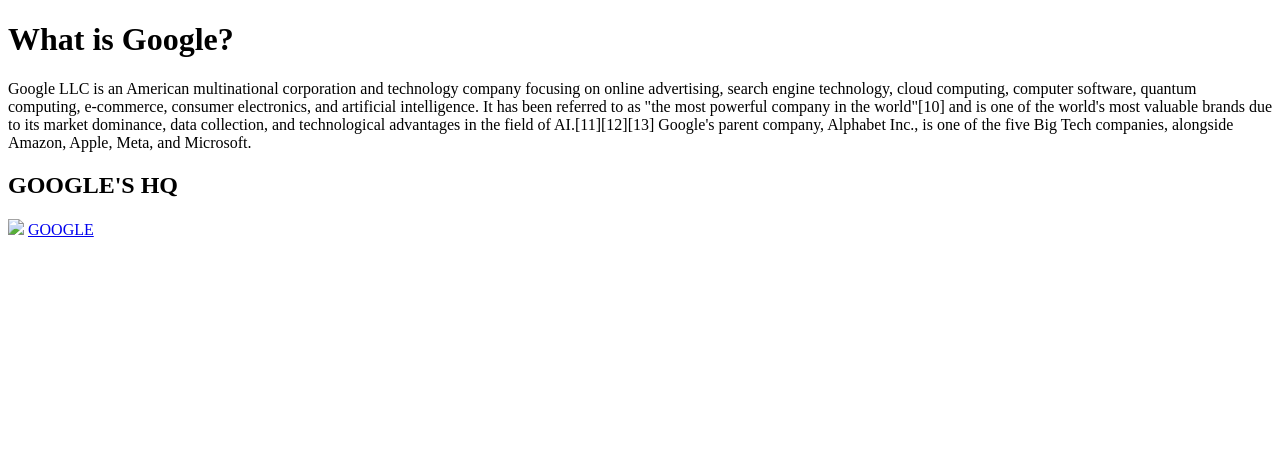
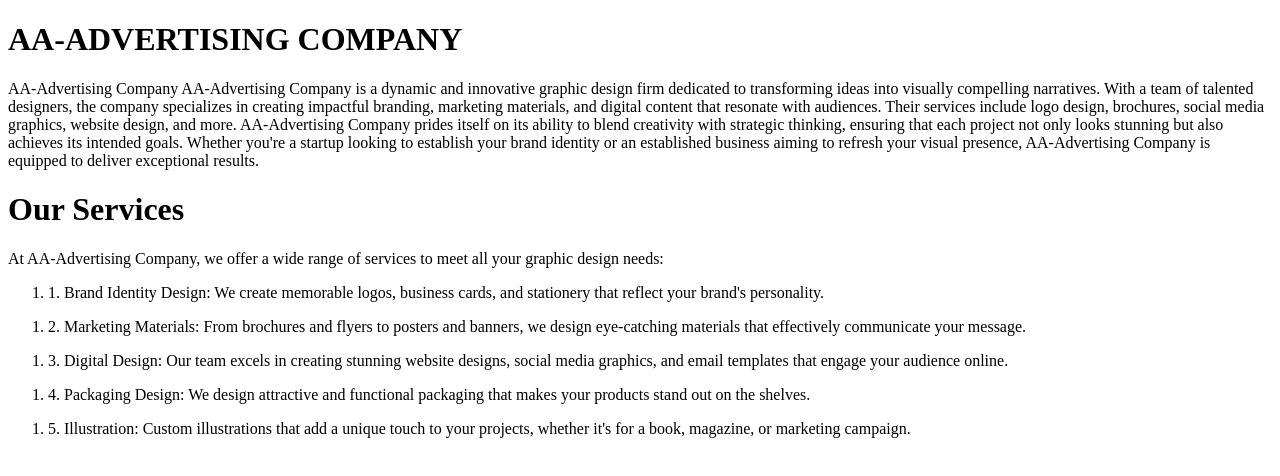
Before and after one commit to Judahabraham15/AA-Advertising-company, a plain HTML site: page index.html in a window 1280 px wide. Drawn offline with Linux system fonts and the light colour scheme.

Commit message:
Add files via upload

```diff
--- a/index.html
+++ b/index.html
@@ -1,28 +1,114 @@
 <!DOCTYPE html>
 <html>
     <head>
-        <meta>
+        <meta charset="UTF-8">
         <title>GOOGLE</title>
+        <link rel="stylesheet"type="text/css"href="stylesheet.css">
     </head>
     <body>
-        <h1>What is Google?</h1>
+       <div id="header">
+
+       </div>
+       <div id="navbar">
+
+       </div>
+      <div class="main">
+        <h1>AA-ADVERTISING COMPANY</h1>
+        <p>
+            AA-Advertising Company
+
+AA-Advertising Company is a dynamic and innovative graphic design firm dedicated to transforming ideas into visually compelling narratives. With a team of talented designers, the company specializes in creating impactful branding, marketing materials, and digital content that resonate with audiences. Their services include logo design, brochures, social media graphics, website design, and more. AA-Advertising Company prides itself on its ability to blend creativity with strategic thinking, ensuring that each project not only looks stunning but also achieves its intended goals. Whether you're a startup looking to establish your brand identity or an established business aiming to refresh your visual presence, AA-Advertising Company is equipped to deliver exceptional results.
+        </p>
+       <h1> Our Services</h1>
+
+At AA-Advertising Company, we offer a wide range of services to meet all your graphic design needs:
+
+<ol><li>1. Brand Identity Design: We create memorable logos, business cards, and stationery that reflect your brand's personality.</li></ol>
+
+<ol><li>2. Marketing Materials: From brochures and flyers to posters and banners, we design eye-catching materials that effectively communicate your message.</li></ol>
+
+<ol><li>3. Digital Design: Our team excels in creating stunning website designs, social media graphics, and email templates that engage your audience online.</li></ol>
+
+<ol><li>4. Packaging Design: We design attractive and functional packaging that makes your products stand out on the shelves.</li></ol>
+
+<ol><li>5. Illustration: Custom illustrations that add a unique touch to your projects, whether it's for a book, magazine, or marketing campaign.</li></ol>
+      </div>
+           <!-- <ul>
+                <li><a href class="button">Home</a></li>
+                <li><a href class="button">About</a></li>
+                <li><a href class="button">Services</a></li>
+                <li><a href class="button">Contact</a></li>
+            </ul>
+            <br>-->
+
+
+        <div> <!--A div works with several elements while a span works with small chunks of HTML i.e inline-->
+       <!-- <h1>What is Google?</h1>
         <p1>Google LLC is an American multinational corporation and technology company focusing on online advertising, search engine technology, cloud computing, computer software, quantum computing, e-commerce, consumer electronics, and artificial intelligence.
             It has been referred to as "the most powerful company in the world"[10] and is one of the world's most valuable brands due to its market dominance, data collection, and technological advantages in the field of AI.[11][12][13] Google's parent company, Alphabet Inc., is one of the five Big Tech companies, alongside Amazon, Apple, Meta, and Microsoft.
+        </p1>
+        <div>
+        <img class="images"src="Google.jpg"width="250px"height="200px">-->
+        </div>
+        </div>
+       <!--<p class="paragraph">Google LLC is an American multinational corporation and technology company focusing on online advertising, search engine technology, cloud computing, computer software, quantum computing, e-commerce, consumer electronics, and artificial intelligence.
+            It has been referred to as "the most powerful company in the world"[10] and is one of the world's most valuable brands due to its market dominance, data collection, and technological advantages in the field of AI.[11][12][13] Google's parent company, Alphabet Inc., is one of the five Big Tech companies, alongside Amazon, Apple, Meta, and Microsoft.
+
         </p>
-        <h2>GOOGLE'S HQ</h2>
-        <p2><img src="Google.jpg"></p2>
+        <p id="para1">Google LLC is an American multinational corporation and technology company focusing on online advertising, search engine technology, cloud computing, computer software, quantum computing, e-commerce, consumer electronics, and artificial intelligence.
+            It has been referred to as "the most powerful company in the world"[10] and is one of the world's most valuable brands due to its market dominance, data collection, and technological advantages in the field of AI.[11][12][13] Google's parent company, Alphabet Inc., is one of the five Big Tech companies, alongside Amazon, Apple, Meta, and Microsoft.
+            <div>-->
+        <!--<h2>GOOGLE'S HQ</h2>-->
+        <!--<p2><img class="image" src="Google.jpg"width="800px" height="500px"></p2>-->
+      <!--  <ul>
+            <li><a href="">Home</a></li>
+            <li><a href="">About</a></li>
+            <li><a href="">Projects</a></li>
+            <li><a href="">Contact Us</a></li>
+        </ul>-->
+        <br>
+       <!-- <h4>Fill Out The Necessary Information To Place Your Order Now</h4>-->
+        </div>
+      <!--  <form  id ="Forms"action=""method="">
+            <p>
+            <div id="row">
+            <label for="name">Name:</label>
+            <input type="text"id="name" name=""><br><br>
+            </div>
+
+            <div id="row">
+            <label for="address">Address:</label>
+            <input type="text"id="address"name=""><br><br>
+            </div>
+
+            <div id="row">
+            <label for="telephone">Telephone:</label>
+            <input type="tel"id="telephone"name=""><br><br>
+            </div>
+
+            <div id="row">
+            <label for="email">Email:</label>
+            <input type="email"id="email"name=""><br><br>
+            </div>
+            </p> -->
 
 
 
 
+            <!--<iframe frameborders="1"name="iframe"src=""id="iframe"></iframe>
+            <label for="Email address">Email address:</label>
+        <input type="text" id="Email address" name="" size="50"height="50">
+        <a href="Google.jpg"target="iframe">swtch to new document</a>
+        <br>
+        <audio controls="'audio conttols"></audio>
+        Date of birth:<input type="date"name="day">
+        <br>
+        Age:<input type="number"name="numdays"min="0"max="1000">-->
 
-
-
-
-
-
-
-        <a href=" https://www.google.com">GOOGLE</a>
+        </form>
+ <!--<a href=" https://www.google.com">GOOGLE</a>-->
+<!-- <h3>More interesting Links</h3>
+ <a href="BLINKIST.html" >BLINKIST!!!</a>-->
 
     </body>
 </html>
```
